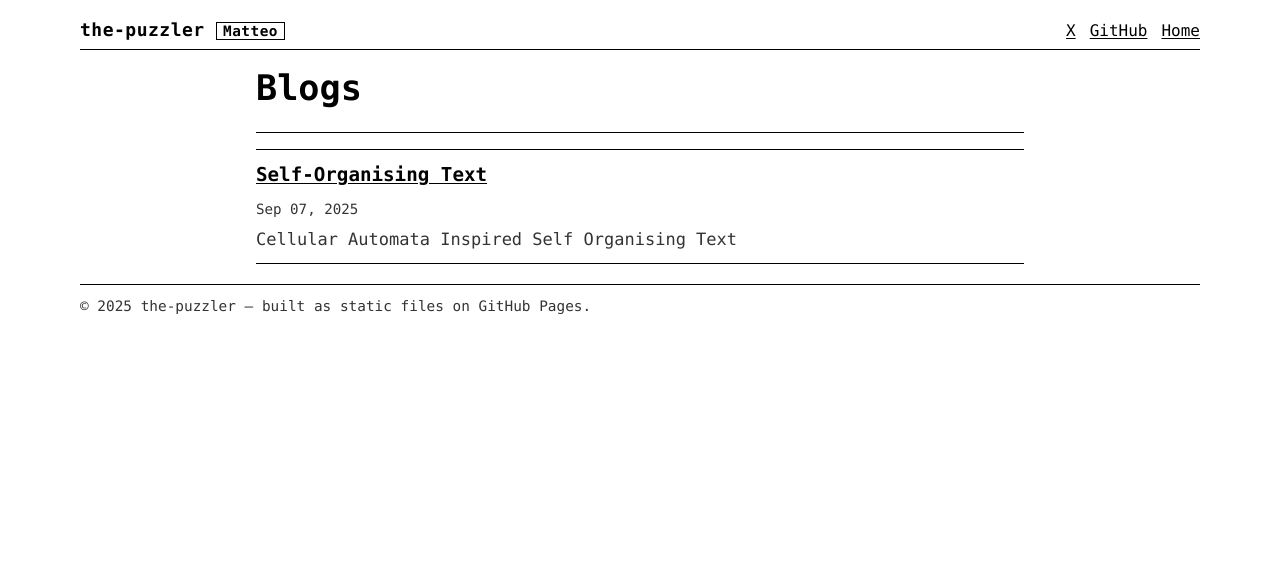
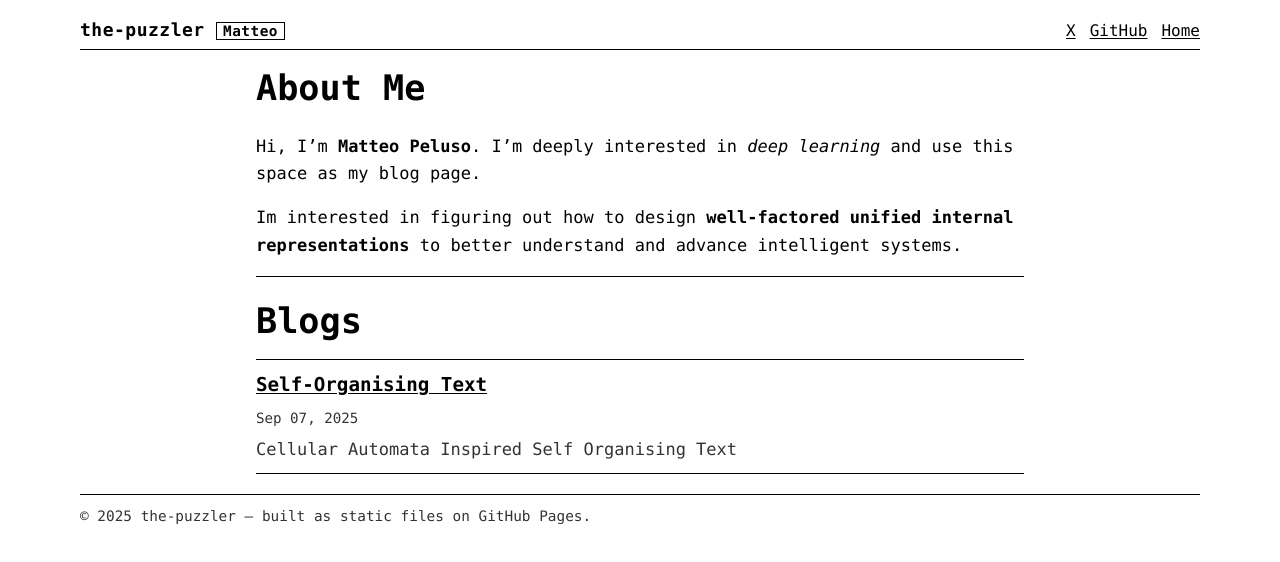
Before and after one commit to the-puzzler/the-puzzler, a plain HTML site: page index.html in a window 1280 px wide. Drawn offline with Linux system fonts and the light colour scheme.

Commit message:
updated about

```diff
--- a/index.html
+++ b/index.html
@@ -32,12 +32,29 @@
       </nav>
     </header>
 
-    <section class="page">
+    <!-- <section class="page">
       <h1>Blogs</h1>
 
       <div class="hr"></div>
       <ul id="post-list" class="list"></ul>
-    </section>
+    </section> -->
+    <section class="page">
+  <h1>About Me</h1>
+  <p>
+    Hi, I’m <strong>Matteo Peluso</strong>. I’m deeply interested in
+    <em>deep learning</em> and use this space as my blog page.
+  </p>
+  <p>
+    Im interested in figuring out how to design <strong>well-factored unified internal representations</strong>
+    to better understand and advance intelligent systems.
+  </p>
+
+  <div class="hr"></div>
+
+  <h1>Blogs</h1>
+  <ul id="post-list" class="list"></ul>
+</section>
+
 
     <footer class="footer">
       <span>© <span id="y"></span> the-puzzler — built as static files on GitHub Pages.</span>
```
